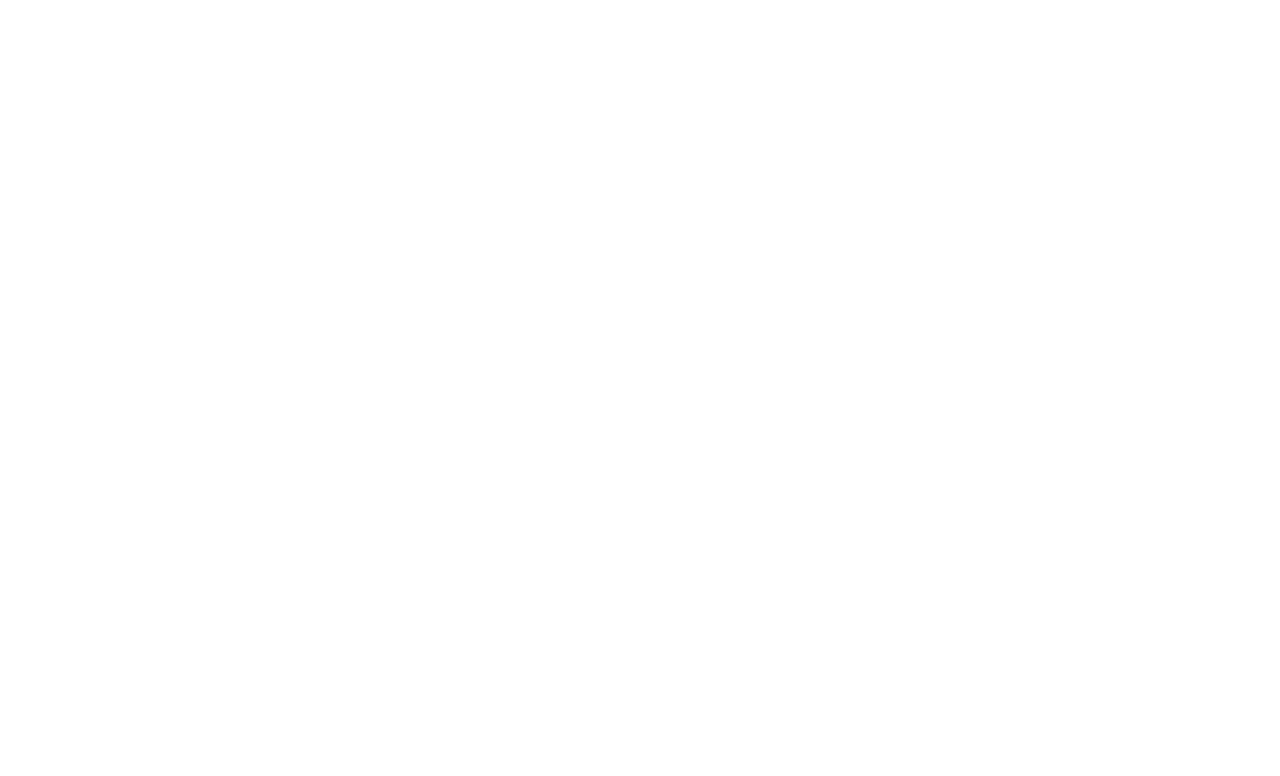
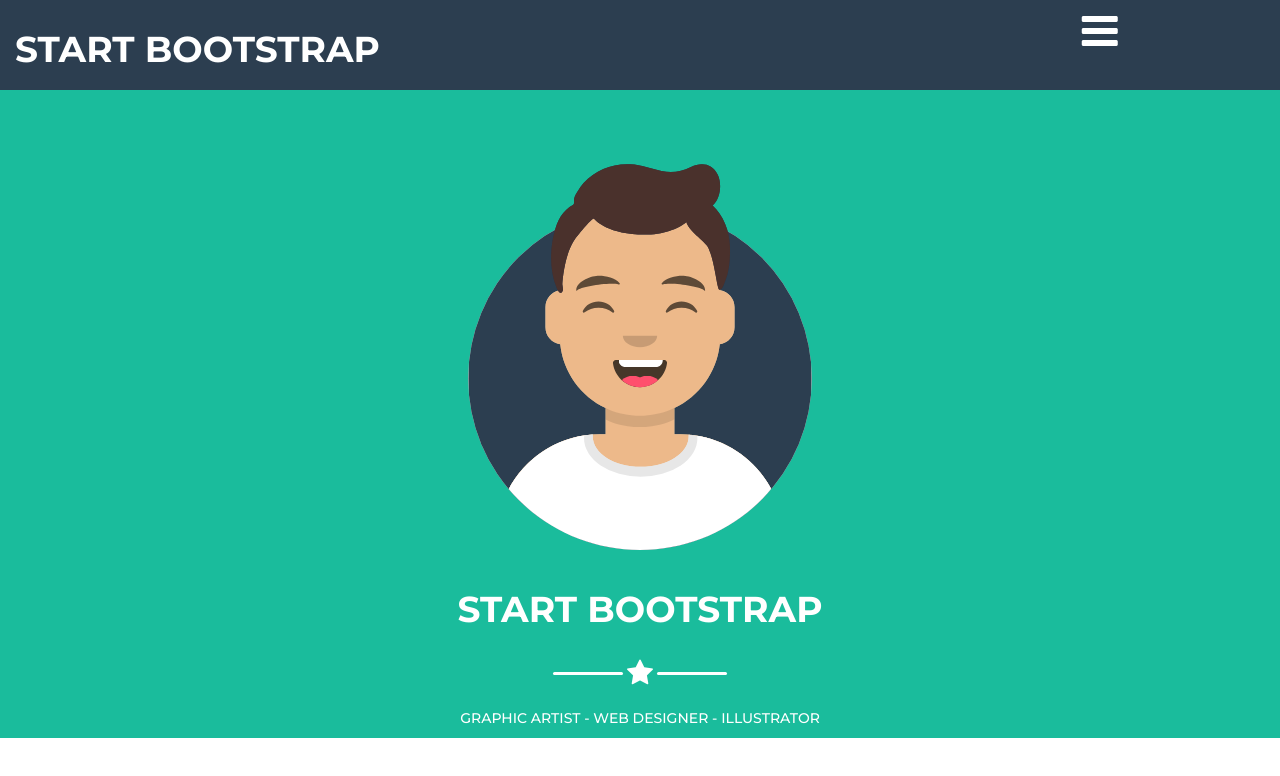
Before and after one commit to lucavont/html-css-bootstrap-freelancer, a plain HTML site: page index.html in a window 1280 px wide. Drawn offline with nearby package versions, Linux system fonts and the light colour scheme.

Commit message:
Added nav and header sections

```diff
--- a/css/style.css
+++ b/css/style.css
@@ -0,0 +1,47 @@
+html h1 {
+  font-family: 'Montserrat', sans-serif;
+  font-weight: 700;
+}
+html p {
+  font-family: 'Montserrat', sans-serif;
+  font-weight: 500;
+}
+#header .row1 {
+  background-color: #2c3e50;
+  color: white;
+  text-transform: uppercase;
+  font-family: 'Montserrat', sans-serif;
+  padding-top: 1rem;
+  padding-bottom: 1rem;
+}
+.row1 > .col-xs-2 {
+  vertical-align: middle;
+}
+.row2 {
+  background-color: #1abc9c;
+  text-align: center;
+  color: white;
+  text-transform: uppercase;
+}
+.row2 img {
+  height: 40rem;
+  margin-top: 4rem;
+}
+.divider-custom-line {
+  width: 100%;
+  max-width: 7rem;
+  height: 0.30rem;
+  background-color: white;
+  border-radius: 1rem;
+  border-color: #2c3e50 !important;
+  display: inline-block;
+  vertical-align: middle;
+}
+.divider-star {
+  display: inline-block;
+  color: white;
+  vertical-align: middle;
+}
+.row2 .col-xs-12{
+  margin-top: 2rem;
+}
--- a/index.html
+++ b/index.html
@@ -7,8 +7,29 @@
     <meta name="viewport" content="width=device-width, initial-scale=1">
     <!-- Latest compiled and minified CSS -->
     <link rel="stylesheet" href="https://maxcdn.bootstrapcdn.com/bootstrap/3.3.7/css/bootstrap.min.css" integrity="sha384-BVYiiSIFeK1dGmJRAkycuHAHRg32OmUcww7on3RYdg4Va+PmSTsz/K68vbdEjh4u" crossorigin="anonymous">
+    <!-- Font Awesome -->
+    <link rel="stylesheet" href="https://stackpath.bootstrapcdn.com/font-awesome/4.7.0/css/font-awesome.min.css">
+    <link href="https://fonts.googleapis.com/css2?family=Montserrat:wght@700&display=swap" rel="stylesheet">
+    <link href="https://fonts.googleapis.com/css2?family=Montserrat:wght@500&display=swap" rel="stylesheet">
   </head>
   <body>
-
+    <div id="header" class="container-fluid">
+      <div class="row row1">
+        <div class="col-xs-10"><h1>start bootstrap</h1></div>
+        <div class="col-xs-2"><i class="fa fa-bars fa-3x" aria-hidden="true"></i>
+        </div>
+      </div>
+      <div class="row row2">
+        <div class="col-xs-12"><img src="img/boy.svg" alt="ragazzo che ride"></div>
+        <div class="col-xs-12"><h1>start bootstrap</h1></div>
+        <div class="col-xs-12">
+          <div class="divider-custom-line"></div>
+          <div class="divider-star"><i class="fa fa-star fa-2x" aria-hidden="true"></i>
+          </div>
+          <div class="divider-custom-line"></div>
+        </div>
+        <div class="col-xs-12"><p>graphic artist - web designer - illustrator</p></div>
+      </div>
+    </div>
   </body>
 </html>
```
Also changed, not shown: img/boy.svg (added).
